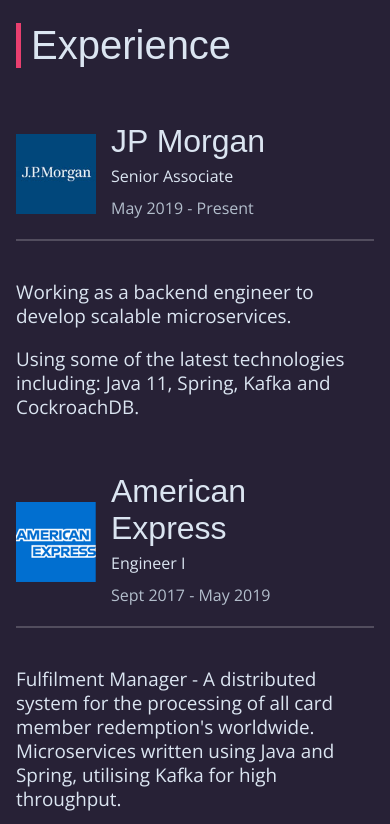
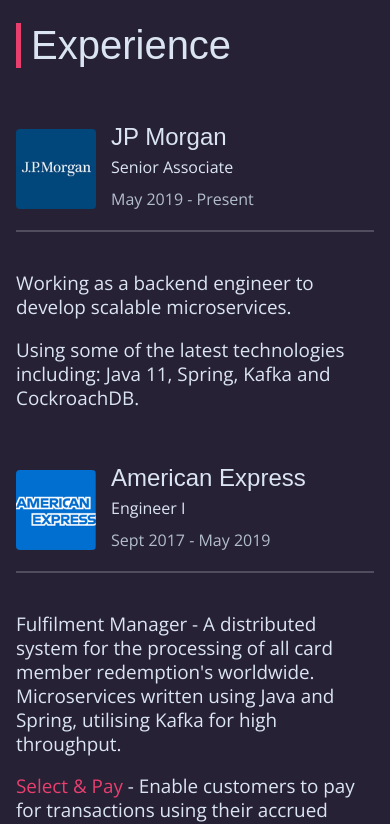
Before and after one commit to AdamGaltrey/adamgaltrey, a Next.js app: page / in a window 390 px wide. Shown: the part 2740-3564 px from the top of the page. Built offline with nearby package versions, Linux system fonts and the light colour scheme.

Commit message:
Add mobile font size and css for border radius on images for experience

```diff
--- a/styles/panels/experience.scss
+++ b/styles/panels/experience.scss
@@ -55,6 +55,9 @@
 
     h2 {
       font-size: 2rem;
+      @include mobile-x-landscape-and-below {
+        font-size: 1.5rem;
+      }
     }
 
     @include tablet-landscape-and-below {
@@ -81,6 +84,7 @@
       height: $imgSize;
       align-self: center;
       margin-right: 15px;
+      border-radius: 4px;
     }
 
     .experience-header-title {
```
